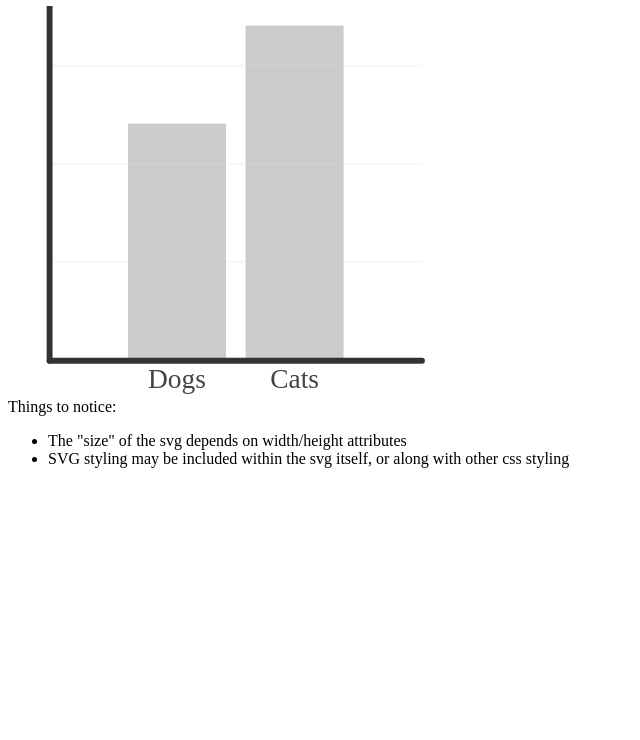
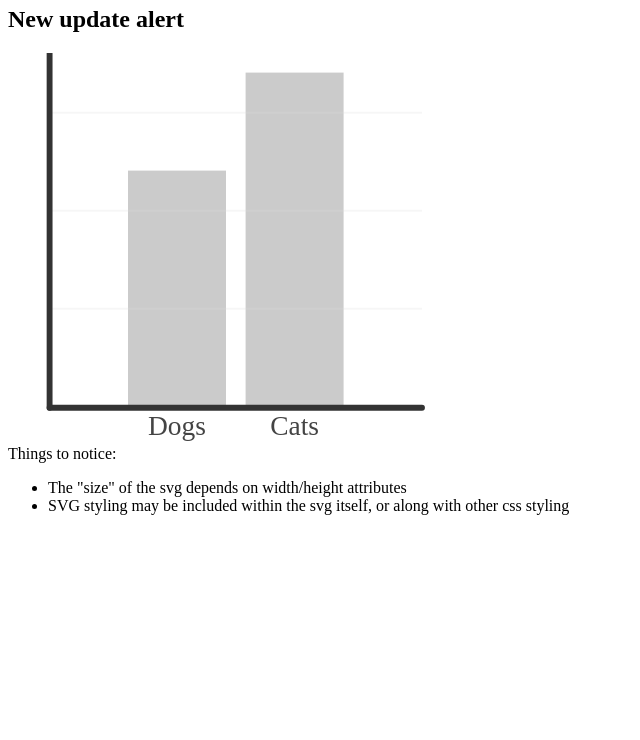
Before and after one commit to JsDiaz256/My-SVG-Basics, a plain HTML site: page index.html in a window 1280 px wide. Shown: the part 60-800 px from the top of the page, without its empty margins (0-640 px from the left). Drawn offline with Linux system fonts and the light colour scheme.

Commit message:
new update alert

```diff
--- a/index.html
+++ b/index.html
@@ -5,6 +5,7 @@
 </head>
 <body>
   <h1>Jasielle's Demo</h1>
+  <h2>New update alert</h2>
 
   <svg xmlns="http://www.w3.org/2000/svg" viewBox="0 0 300 200" width="50%" height="50%">
     <rect class="bar" x="50" y="60" width="50" height="120"/>
```
